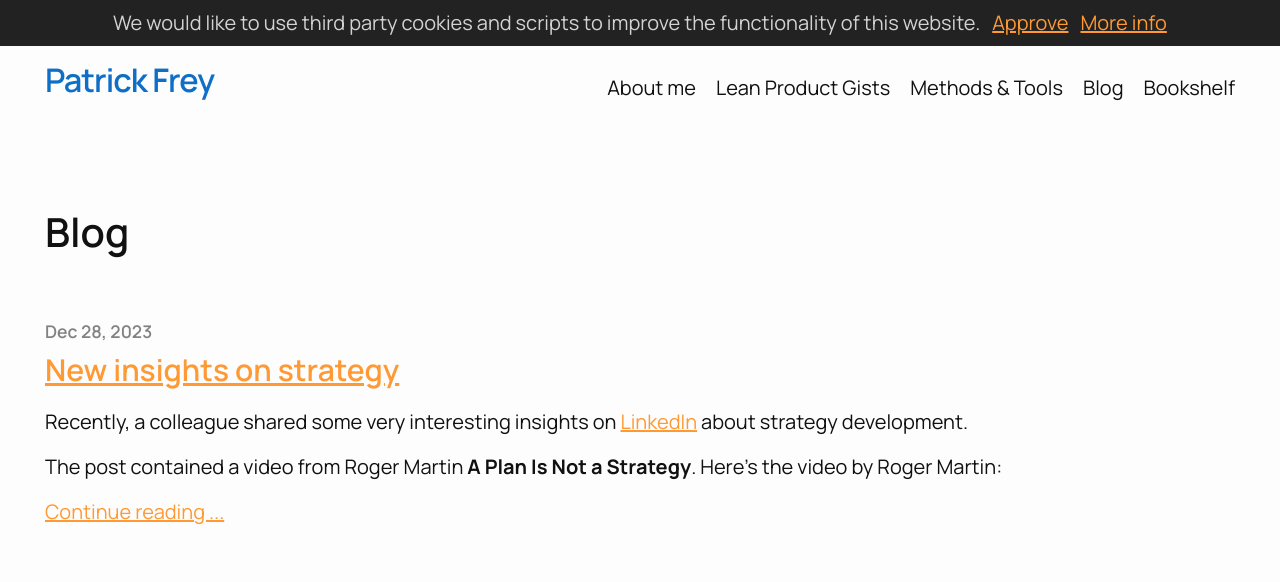
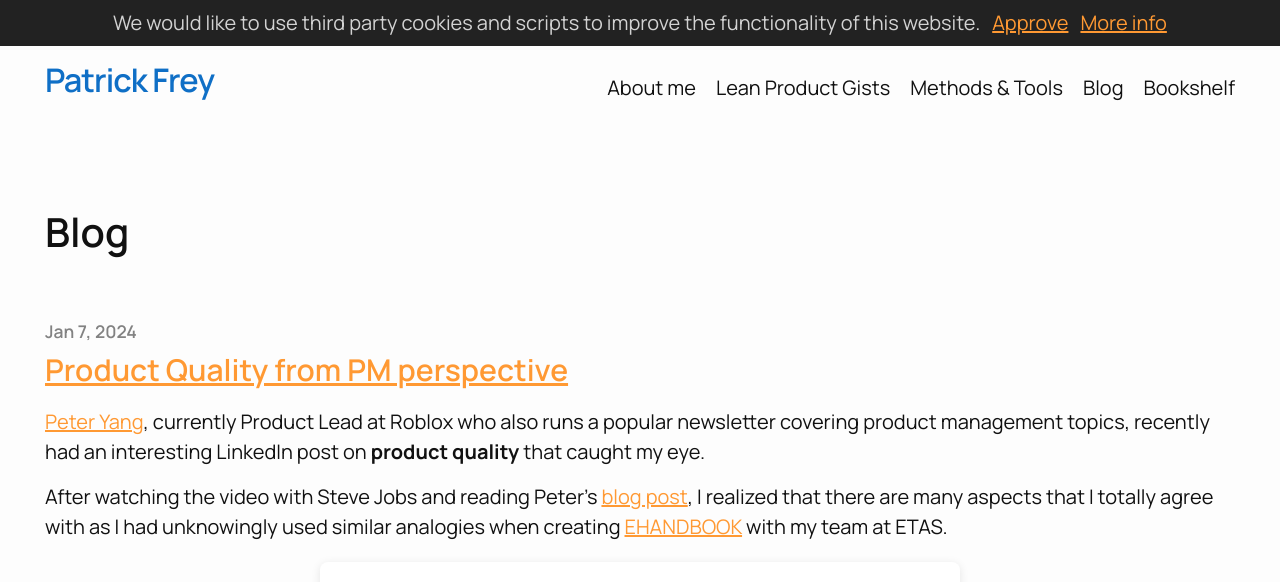
Before and after one commit to patrickfreyproductmanagement/patrickfreyproductmanagement.github.io, a Jekyll site: the page built from blog.markdown, in a window 1280 px wide and 1400 px high. Shown: the top 582 px of the window. Built offline with Jekyll 4.4.1, drawn with Linux system fonts in a browser that asks for light colours; part of the change alters nothing that is shown; grey boxes are pictures that could not be loaded.

Commit message:
New blog post: Product quality from PM perspecitve.

```diff
--- /dev/null
+++ b/_posts/2024-01-27-product-quality-from-pm-perspective.markdown
@@ -0,0 +1,81 @@
+---
+layout: post
+title: "Product Quality from PM perspective"
+date: 2024-01-07 06:00:00 +0100
+categories: product management
+excerpt_separator: <!-- excerpt -->
+source:
+---
+
+[Peter Yang](https://www.linkedin.com/in/yangpeter/){:target="_blank"}, currently Product Lead at Roblox who also runs a popular newsletter covering product management topics, recently had an interesting LinkedIn post on **product quality**  that caught my eye.
+
+After watching the video with Steve Jobs and reading Peter's [blog post](https://creatoreconomy.so/p/the-day-you-stopped-making-compromises){:target="_blank"}, I realized that there are many aspects that I totally agree with as I had unknowingly used similar analogies when creating [EHANDBOOK](http://www.etas.com/ehandbook){:target="_blank"} with my team at ETAS.
+
+<div class="embedded-linkedin-post">
+<iframe src="https://www.linkedin.com/embed/feed/update/urn:li:ugcPost:7155220411431931905" height="823" width="504" frameborder="0" allowfullscreen="" title="Embedded post"></iframe>
+</div>
+
+<!-- excerpt -->
+
+## What is Product Quality?
+
+Peter Yang on product quality
+
+![Peter Yang on product quality](/assets/posts/peter_yang_quote_product_quality2.jpg)
+
+> Creating **products that users love** is not only hard and a ton of work, but also reflects the **quality of a product**.
+
+### On focus when creating EHANDBOOK
+
+With EHANDBOOK, our mission was to **make ECU software understandable**, and the value prosition for its users was to **"1. find information quickly 2. understand complex dependencies easily and 3. get calibration-specific tasks done more efficiently"**.
+
+### On delight
+
+When creating EHANDBOOK, it was very much clear that we have to win the hearts of its users in order to succeed with selling a product that competes with a free-of-cost alternative[^1]. This is especially true as we are operating in the automotive B2B market which is typically very cost sensitive. Also, there are many tools with bad and inconsistent user experience.
+
+### On being emotional
+
+Most automotive B2B products are boring and strongly focus on the functional jobs-to-be-done.
+
+* Provide an interface to make a configuration
+* Generate code
+* etc.
+
+But also B2B products can be joyful.
+
+* Interactive models in EHANDBOOK are actually fun to work with. Much like Google maps, they even invite users to wander around in ECU software specification.
+* Informing users about new features can be joyful by embedding What's New videos directly into the new release.
+
+## Making quality a priority as product manager
+
+I have experienced first hand that product managers can make quality a priority.
+
+### "Feel the user’s pain"
+
+Innovating or even "only" developing on behalf of the customer is difficult when you do not come from the target user group yourself.
+A way to continuously feel the users' pain for us was to work with real world data and constantly seek qualiative feedback through customer interaction.
+
+* How are they using the feature?
+* Is the product we are shipping really helping them?
+* Where are blind spots that we missed?
+
+Engineers in our team regularly questioned the workflows and if features are good enough to be shipped. A colleague of mine called this "polishing the hood", meaning getting rid of scratches on the surface that cause friction in user workflows and ultimately their experience with the product.
+
+### "We will go the extra mile to ship a delightful experience."
+
+When defining the problem scope of a product, there can be areas where engineers tend to say that it is "not our job" to solve problem X or Y as this is part of another component or even product in the value stream.
+
+However, it sometimes is necessary to go the extra mile and even do unpleasant work to ship a truely delightful experience.
+Sharing such feedback with the team is the job of a good product manager.
+
+### "Life is too short to ship subpar products"
+
+I have seen too many products fail, mostly by not gaining sufficient traction in time.
+While the ideas where large and bold, "shaping product" takes lot's of hard work and iterations.
+
+Quality in the eye of users is also how well a product or solution solves their problems and how frictionless they can do their jobs.
+
+
+<hr/>
+
+[^1]: PDF-based ECU software documentation was and still is widely spread. PDF readers such as Adobe Acrobat Reader are free of cost, and ECU software documentation in PDF format is often shipped free of cost as well.
--- a/about.markdown
+++ b/about.markdown
@@ -18,8 +18,8 @@ It helps users to
 Check out what EHANDBOOK is all about: Understand vehicle software faster!
 
 <div class="iframe-wrapper">
-<iframe width="1190" height="668" src="https://www.youtube.com/embed/XFDOwmg1ijM" title="EHANDBOOK – Understand vehicle software faster" frameborder="0" allow="accelerometer; autoplay; clipboard-write; encrypted-media; gyroscope; picture-in-picture" allowfullscreen></iframe>
-</div>
+    <iframe width="1190" height="668" src="https://www.youtube.com/embed/XFDOwmg1ijM" title="EHANDBOOK – Understand vehicle software faster" frameborder="0" allow="accelerometer; autoplay; clipboard-write; encrypted-media; gyroscope; picture-in-picture" allowfullscreen></iframe>
+    </div>
 <br/>
 
 # Achievements
```
Also changed, not shown: assets/posts/peter_yang_quote_product_quality.jpg (added), assets/posts/peter_yang_quote_product_quality2.jpg (added), 3 other files.
